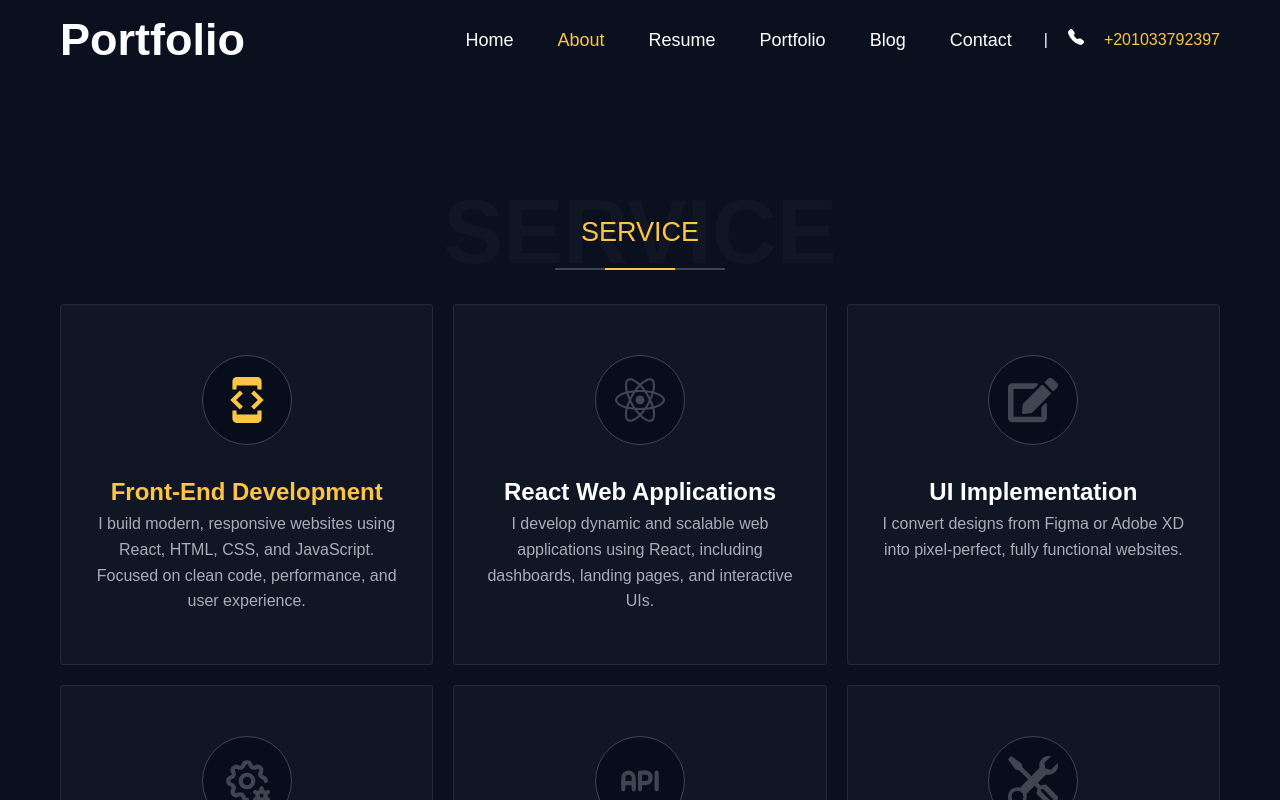
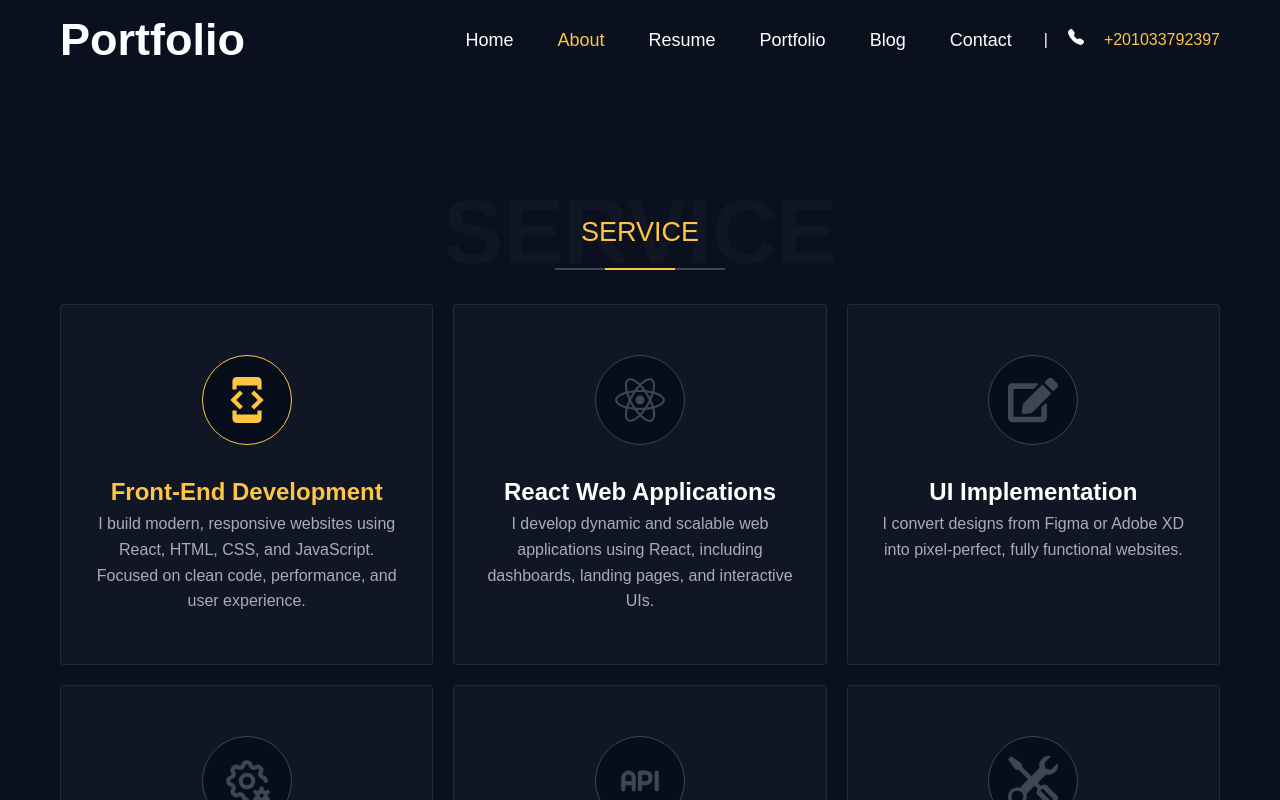
Before and after one commit to Amr-Safwat/Portfolio-With-React, a React (Vite) app: page / in a window 1280 px wide. In both pictures the pointer is over the element 246 px from the left and 1817 px from the top of the page. Shown: the part 1417-2217 px from the top of the page. Built offline with nearby package versions, Linux system fonts and the light colour scheme.

Commit message:
change border color

```diff
--- a/src/components/servece/service.css
+++ b/src/components/servece/service.css
@@ -37,4 +37,6 @@
 .service .container .cards .card:hover .icon,
 .service .container .cards .card:hover h2 {
   color: var(--main-color);
+  border-color: var(--main-color);
+  transition: 0.3s;
 }
```
